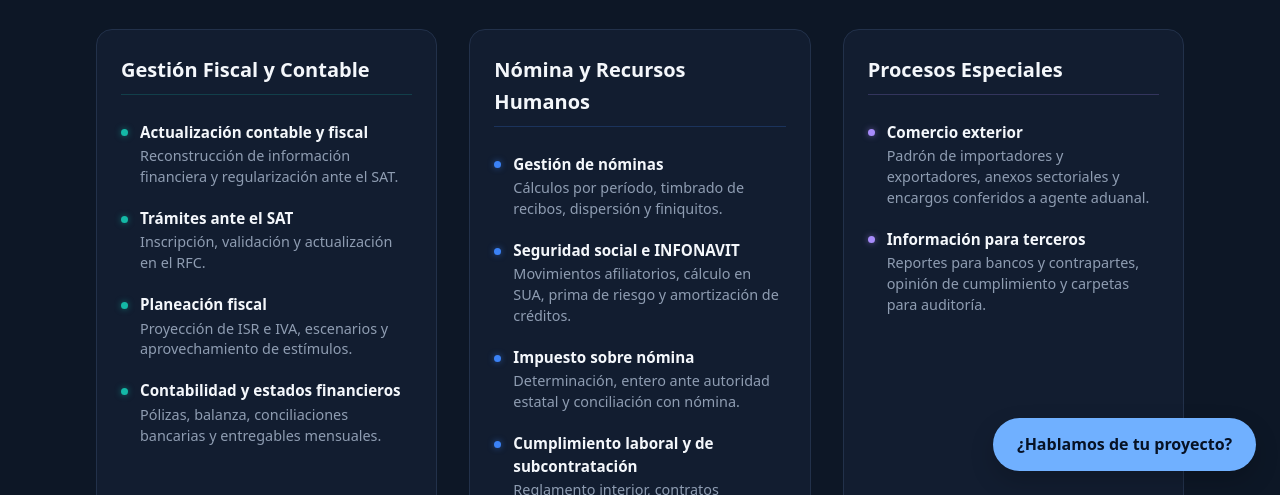
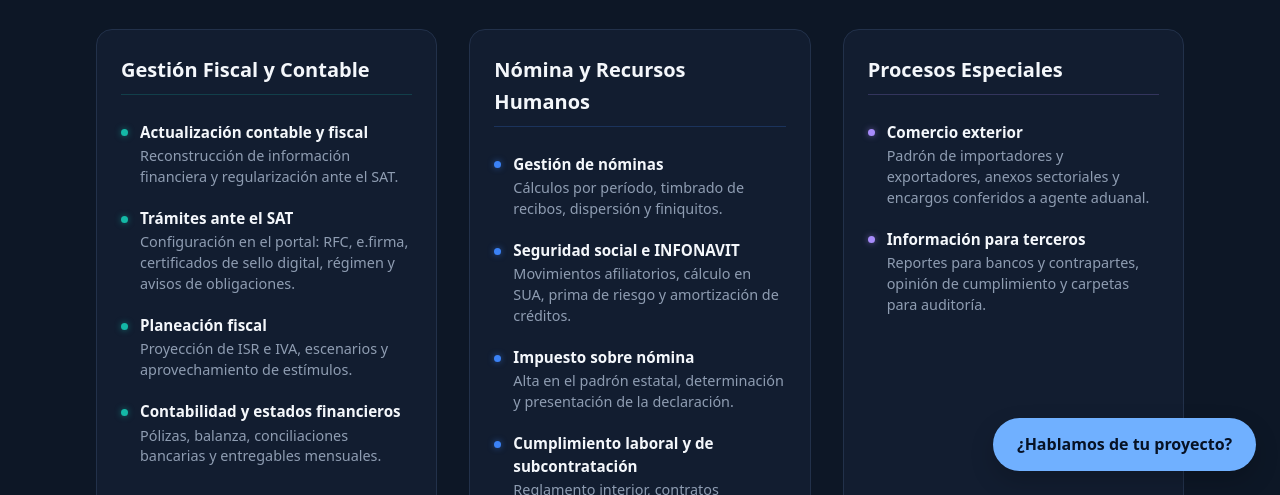
Before and after one commit to manrado/Clientes, a website with bundled scripts: page servicios.html in a window 1280 px wide. Shown: the part 305-800 px from the top of the page. Built offline with nearby package versions, Linux system fonts and the light colour scheme.

Commit message:
Servicios: SAT como configuracion del portal; ISN enfocado a obligacion estatal

```diff
--- a/service-worker.js
+++ b/service-worker.js
@@ -3,7 +3,7 @@
  * Estrategia: Network First con fallback a cache
  */
 
-const CACHE_NAME = 'manrado-v39';
+const CACHE_NAME = 'manrado-v40';
 const urlsToCache = [
   '/',
   '/servicios.html',
--- a/servicios.html
+++ b/servicios.html
@@ -64,7 +64,7 @@
                     <h3 class="service-category-title">Gestión Fiscal y Contable</h3>
                     <ul class="service-list">
                         <li><div class="svc-text"><strong>Actualización contable y fiscal</strong><span class="service-item-desc">Reconstrucción de información financiera y regularización ante el SAT.</span></div></li>
-                        <li><div class="svc-text"><strong>Trámites ante el SAT</strong><span class="service-item-desc">Inscripción, validación y actualización en el RFC.</span></div></li>
+                        <li><div class="svc-text"><strong>Trámites ante el SAT</strong><span class="service-item-desc">Configuración en el portal: RFC, e.firma, certificados de sello digital, régimen y avisos de obligaciones.</span></div></li>
                         <li><div class="svc-text"><strong>Planeación fiscal</strong><span class="service-item-desc">Proyección de ISR e IVA, escenarios y aprovechamiento de estímulos.</span></div></li>
                         <li><div class="svc-text"><strong>Contabilidad y estados financieros</strong><span class="service-item-desc">Pólizas, balanza, conciliaciones bancarias y entregables mensuales.</span></div></li>
                     </ul>
@@ -75,7 +75,7 @@
                     <ul class="service-list">
                         <li><div class="svc-text"><strong>Gestión de nóminas</strong><span class="service-item-desc">Cálculos por período, timbrado de recibos, dispersión y finiquitos.</span></div></li>
                         <li><div class="svc-text"><strong>Seguridad social e INFONAVIT</strong><span class="service-item-desc">Movimientos afiliatorios, cálculo en SUA, prima de riesgo y amortización de créditos.</span></div></li>
-                        <li><div class="svc-text"><strong>Impuesto sobre nómina</strong><span class="service-item-desc">Determinación, entero ante autoridad estatal y conciliación con nómina.</span></div></li>
+                        <li><div class="svc-text"><strong>Impuesto sobre nómina</strong><span class="service-item-desc">Alta en el padrón estatal, determinación y presentación de la declaración.</span></div></li>
                         <li><div class="svc-text"><strong>Cumplimiento laboral y de subcontratación</strong><span class="service-item-desc">Reglamento interior, contratos individuales y colectivos, padrón REPSE e informes ICSOE/SISUB.</span></div></li>
                     </ul>
                 </article>
```
